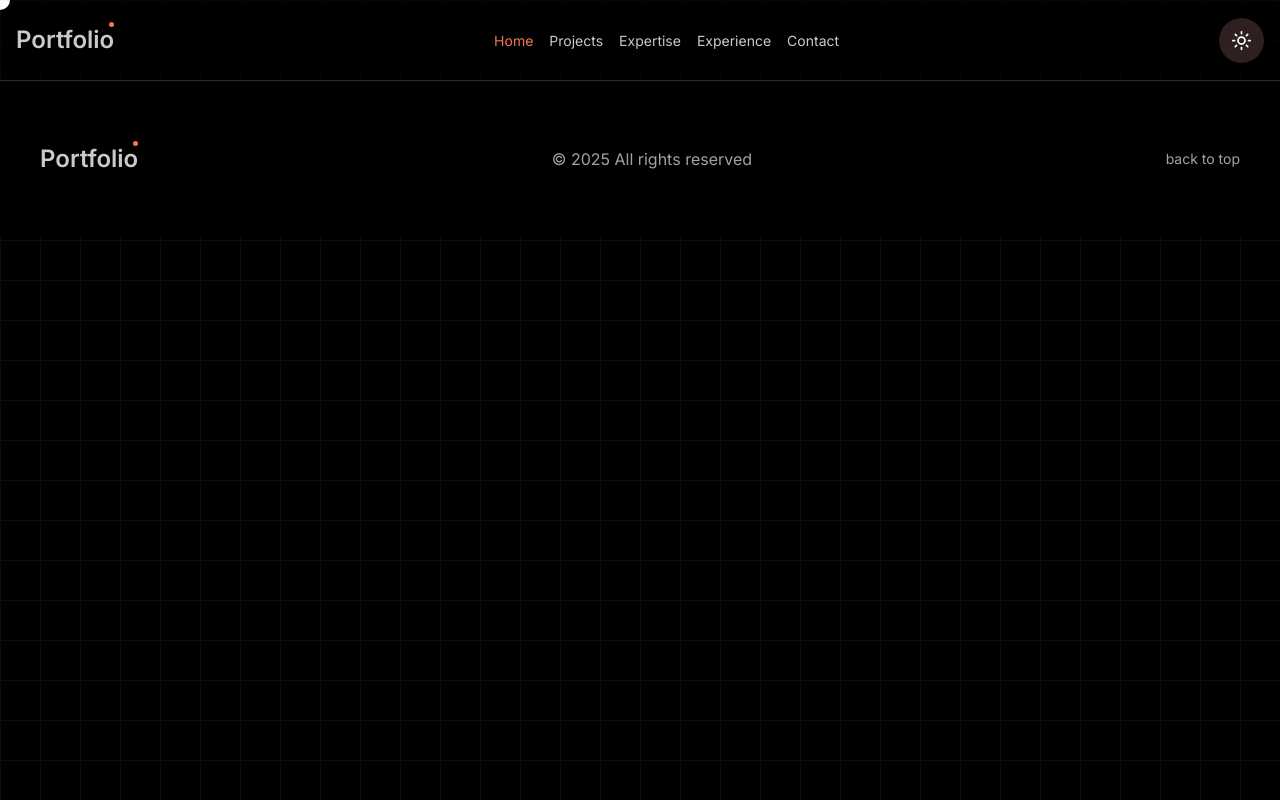
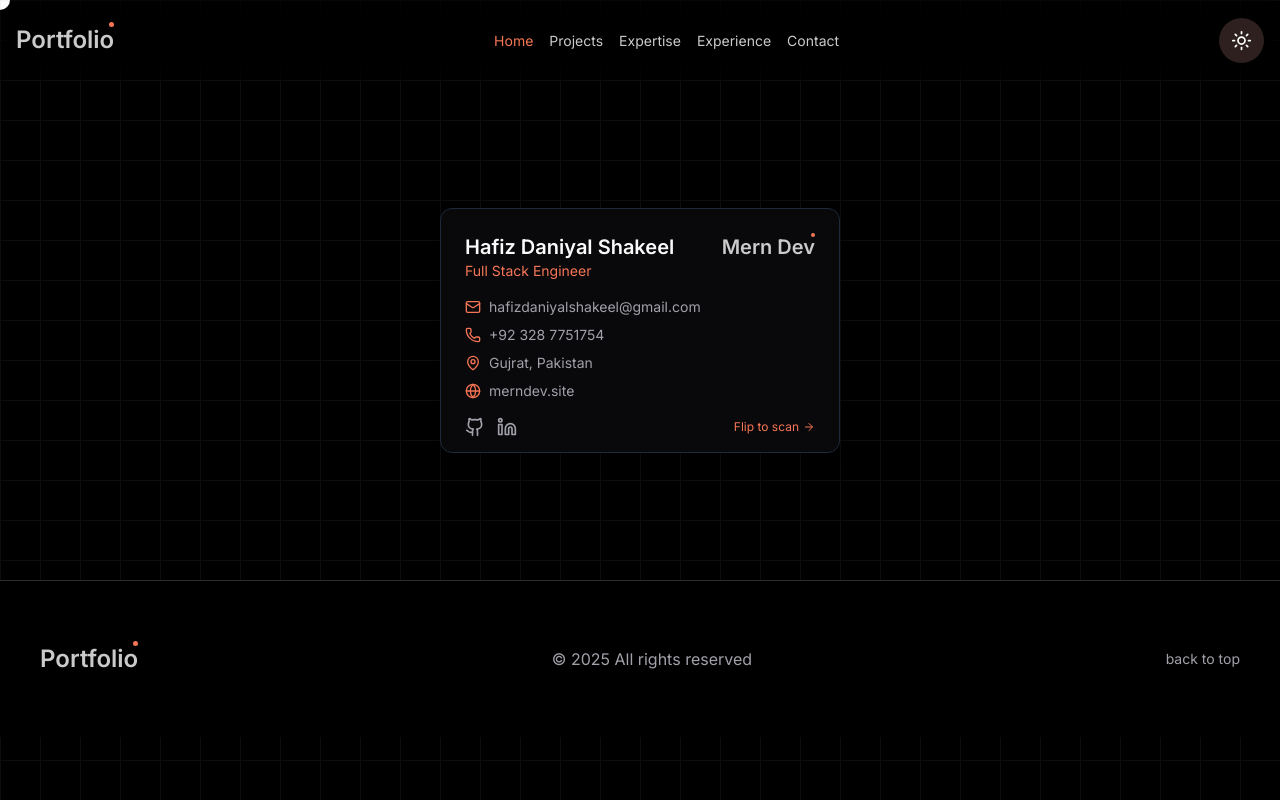
Before and after one commit to unikalnix/MernDev-full-stack, a React (Vite) app in the folder frontend/: page /card in a window 1280 px wide. Built offline with nearby package versions, Linux system fonts and the light colour scheme; a web font is replaced by a local one.

Commit message:
feat: add BusinessCard component with QR code and styling, update CORS for production URLs

```diff
--- a/frontend/src/App.jsx
+++ b/frontend/src/App.jsx
@@ -5,6 +5,7 @@ import Home from "./pages/Home";
 import AllProjects from "./pages/AllProjects";
 import { Routes, Route } from "react-router-dom";
 import { useEffect, useState } from "react";
+import BusinessCard from "./pages/BusinessCard/BusinessCard";
 
 const App = () => {
   const [activeSection, setActiveSection] = useState('home');
@@ -16,6 +17,7 @@ const App = () => {
       <Routes>
         <Route path="/" element={<Home setActiveSection={setActiveSection}/>} />
         <Route path="/projects" element={<AllProjects />} />
+        <Route path="/card" element={<BusinessCard />} />
       </Routes>
       <Footer/>
     </div>
--- /dev/null
+++ b/frontend/src/pages/BusinessCard/BusinessCard.css
@@ -0,0 +1,16 @@
+/* Add to your global CSS */
+.perspective-1000 {
+  perspective: 1000px;
+}
+
+.transform-style-3d {
+  transform-style: preserve-3d;
+}
+
+.backface-hidden {
+  backface-visibility: hidden;
+}
+
+.rotate-y-180 {
+  transform: rotateY(180deg);
+}
--- /dev/null
+++ b/frontend/src/pages/BusinessCard/BusinessCard.jsx
@@ -0,0 +1,98 @@
+import { useState } from "react";
+import {
+  Mail,
+  Phone,
+  MapPin,
+  Globe,
+  ArrowRight,
+  Github,
+  Linkedin,
+} from "lucide-react";
+import "./BusinessCard.css";
+
+const BusinessCard = ({
+  name = "Hafiz Daniyal Shakeel",
+  title = "Full Stack Engineer",
+  email = "hafizdaniyalshakeel@gmail.com",
+  phone = "+92 328 7751754",
+  location = "Gujrat, Pakistan",
+  website = "merndev.site",
+  github = "unikalnix",
+  linkedin = "hafiz daniyal shakeel",
+  portfolioUrl = "https://merndev.site",
+  logoText = "Mern Dev",
+}) => {
+  const [isFlipped, setIsFlipped] = useState(false);
+
+  return (
+    <div className="min-h-[500px] flex items-center justify-center">
+      {" "}
+      <div className="perspective-1000 w-full max-w-[400px] h-[245px] cursor-pointer">
+        <div
+          className={`relative w-full h-full transition-transform duration-700 transform-style-3d ${
+            isFlipped ? "rotate-y-180" : ""
+          }`}
+          onClick={() => setIsFlipped(!isFlipped)}
+        >
+          {/* Front Side */}
+          <div className="absolute w-full h-full backface-hidden bg-[#09090B] rounded-xl p-6 border border-gray-800 shadow-lg flex flex-col justify-between">
+            <div className="flex justify-between items-start">
+              <div>
+                <h2 className="text-[#fafafa] text-xl font-semibold">{name}</h2>
+                <p className="text-[#f67655] text-sm">{title}</p>
+              </div>
+              <div className="relative">
+                <h1 className="text-[#CACACA] font-semibold text-xl cursor-pointer relative w-fit">
+                  {logoText}
+                  <span className="absolute top-0 right-0 w-[4px] h-[4px] rounded-full bg-[#f67655]"></span>
+                </h1>
+              </div>
+            </div>
+
+            <div className="space-y-2 mt-4">
+              <div className="flex items-center gap-2">
+                <Mail className="text-[#f67655] w-4 h-4" />
+                <span className="text-[#a1a1aa] text-sm">{email}</span>
+              </div>
+              <div className="flex items-center gap-2">
+                <Phone className="text-[#f67655] w-4 h-4" />
+                <span className="text-[#a1a1aa] text-sm">{phone}</span>
+              </div>
+              <div className="flex items-center gap-2">
+                <MapPin className="text-[#f67655] w-4 h-4" />
+                <span className="text-[#a1a1aa] text-sm">{location}</span>
+              </div>
+              <div className="flex items-center gap-2">
+                <Globe className="text-[#f67655] w-4 h-4" />
+                <span className="text-[#a1a1aa] text-sm">{website}</span>
+              </div>
+            </div>
+
+            <div className="flex justify-between items-center mt-4">
+              <div className="flex gap-3">
+                <Github className="text-[#a1a1aa] w-5 h-5 hover:text-[#f67655] transition-colors" />
+                <Linkedin className="text-[#a1a1aa] w-5 h-5 hover:text-[#f67655] transition-colors" />
+              </div>
+              <div className="flex items-center gap-1 text-[#f67655] text-xs">
+                <span>Flip to scan</span>
+                <ArrowRight className="w-3 h-3" />
+              </div>
+            </div>
+          </div>
+
+          {/* Back Side */}
+          <div className="absolute w-full h-full backface-hidden rotate-y-180 bg-[#09090B] rounded-xl p-6 border border-gray-800 shadow-lg flex flex-col items-center justify-center">
+            <div className="bg-white p-3 rounded-lg w-[125px] h-[125px]">
+              <img src="src\assets\MernDev-QrCode.png" alt="" />
+            </div>
+            <p className="text-[#f67655] text-sm mt-4">
+              Scan to visit my portfolio
+            </p>
+          </div>
+        </div>
+      </div>
+    </div>
+  );
+};
+
+export default BusinessCard;
```
Also changed, not shown: frontend/src/assets/MernDev-QrCode.png (added), 1 other file (tests, documents, lock files or other folders).
